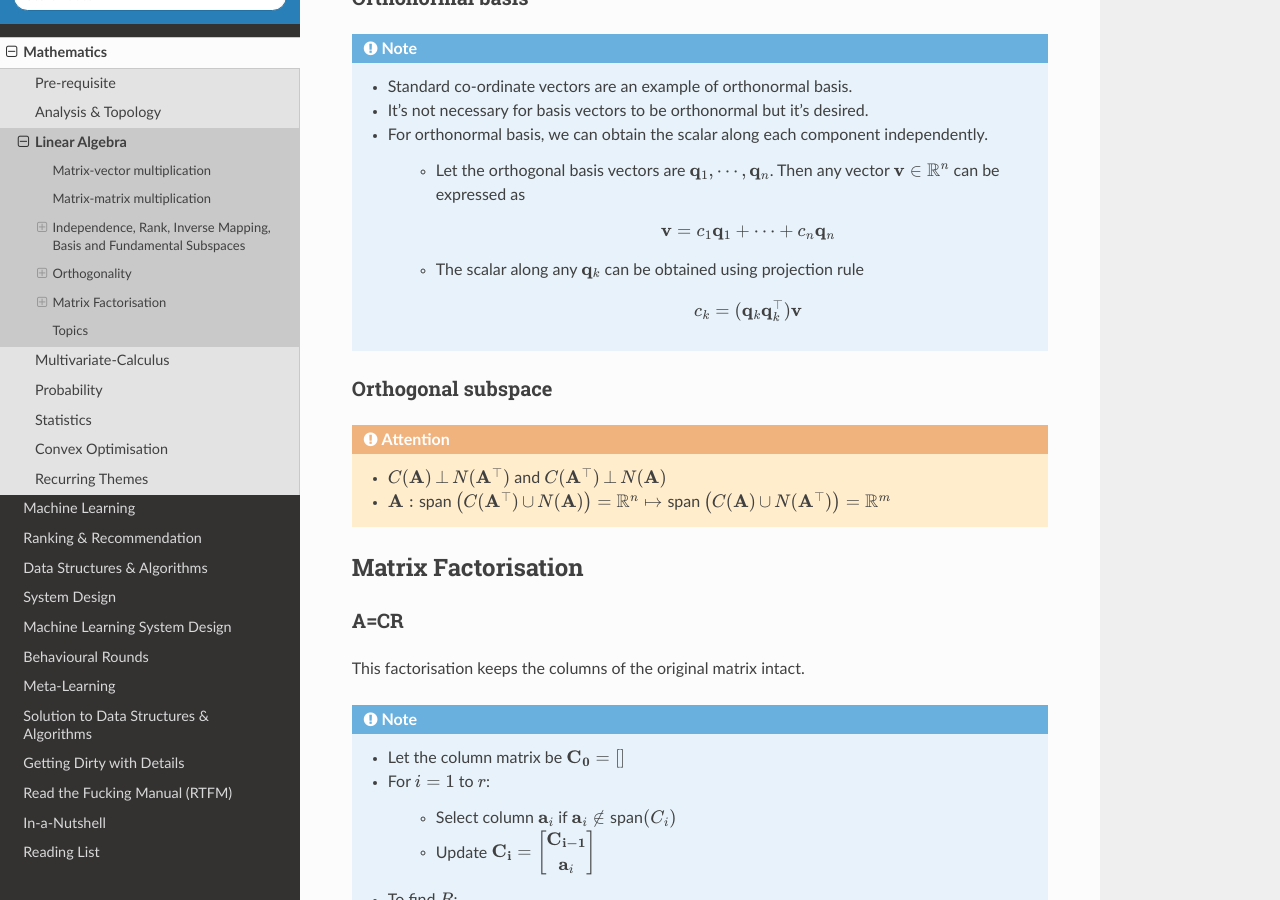
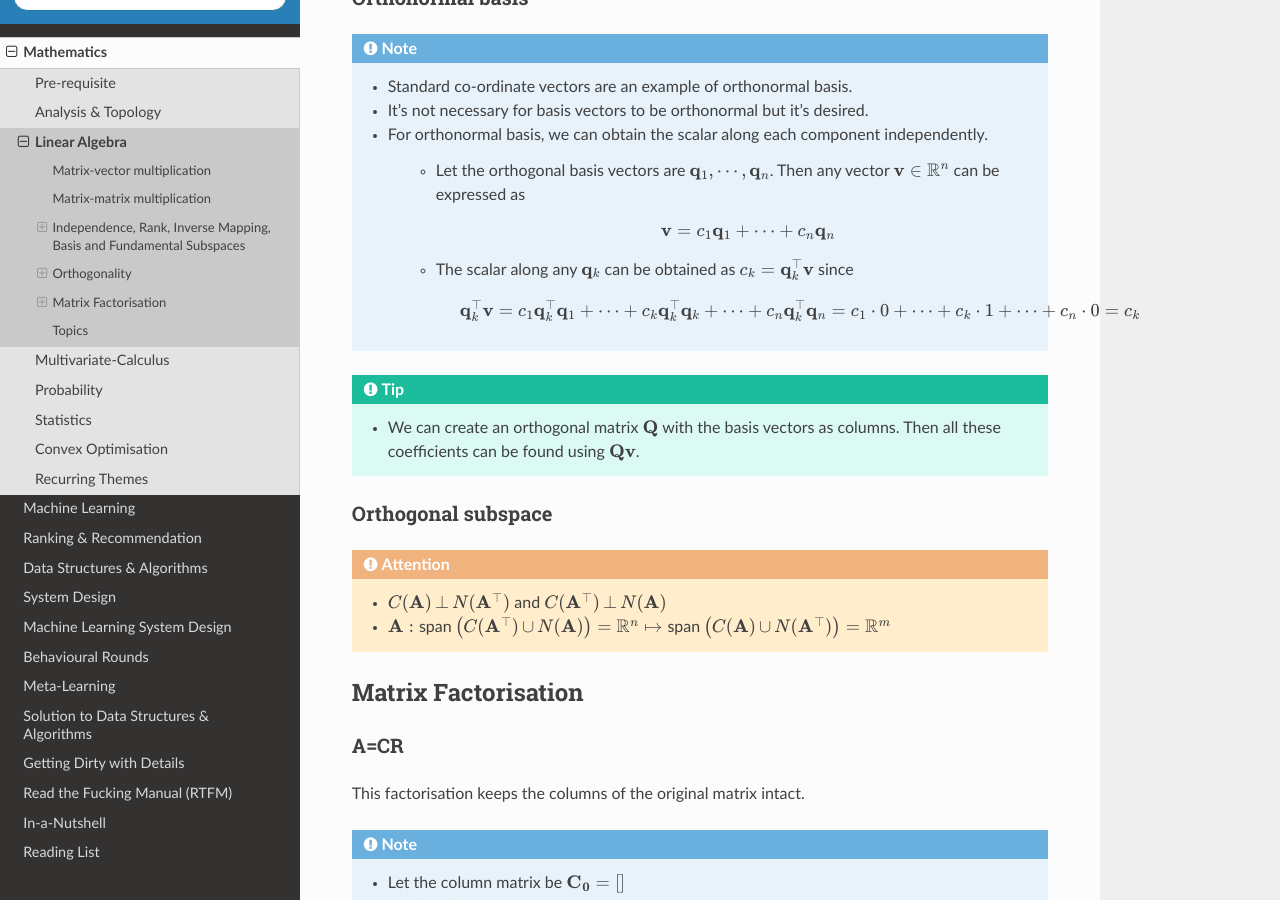
Before and after one commit to uselesstechjunks/leetcode, a Sphinx documentation site: the page built from docs/source/math/linalg.rst, in a window 1280 px wide and 900 px high, scrolled down 5499 px. Built offline with Sphinx 7.4.7 and the Read the Docs theme 2.0.0, drawn with Linux system fonts in a browser that asks for light colours.

Commit message:
Update linalg.rst

```diff
--- a/docs/source/math/linalg.rst
+++ b/docs/source/math/linalg.rst
@@ -181,9 +181,12 @@ Orthonormal basis
 		* Let the orthogonal basis vectors are :math:`\mathbf{q}_1,\cdots,\mathbf{q}_n`. Then any vector :math:`\mathbf{v}\in\mathbb{R}^n` can be expressed as
 
 			.. math:: \mathbf{v}=c_1\mathbf{q}_1+\cdots+c_n\mathbf{q}_n
-		* The scalar along any :math:`\mathbf{q}_k` can be obtained using projection rule
+		* The scalar along any :math:`\mathbf{q}_k` can be obtained as :math:`c_k=\mathbf{q}_k^\top\mathbf{v}` since
 
-			.. math:: c_k=(\mathbf{q}_k\mathbf{q}_k^\top)\mathbf{v}
+			.. math:: \mathbf{q}_k^\top\mathbf{v}=c_1\mathbf{q}_k^\top\mathbf{q}_1+\cdots+c_k\mathbf{q}_k^\top\mathbf{q}_k+\cdots+c_n\mathbf{q}_k^\top\mathbf{q}_n=c_1\cdot0+\cdots+c_k\cdot1+\cdots+c_n\cdot0=c_k
+
+.. tip::
+	* We can create an orthogonal matrix :math:`\mathbf{Q}` with the basis vectors as columns. Then all these coefficients can be found using :math:`\mathbf{Q}\mathbf{v}`.
 
 Orthogonal subspace
 ================================================================================
```
